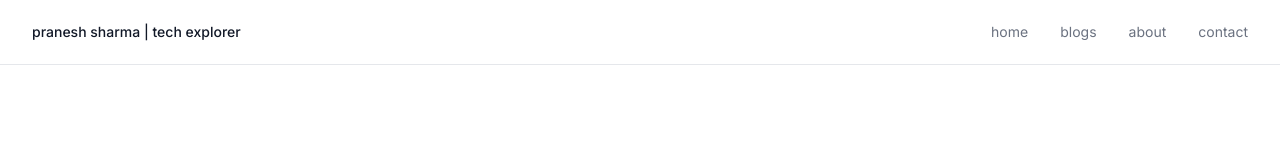
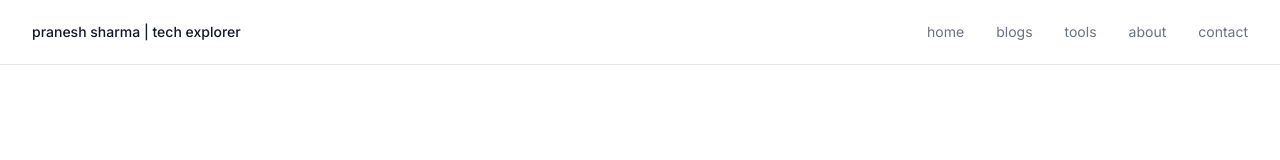
Before and after one commit to praneshsharma10/blog_greyscale, a Next.js app: page / in a window 1280 px wide. Shown: the top 160 px of the page. Built offline with nearby package versions, Linux system fonts and the light colour scheme.

Commit message:
upd head

```diff
--- a/components/header.tsx
+++ b/components/header.tsx
@@ -8,6 +8,7 @@ import { Menu, X } from 'lucide-react'
 const navigation = [
   { name: 'Home', href: '/' },
   { name: 'Blogs', href: '/blogs' },
+  { name: 'Tools', href: '/tools' },
   { name: 'About', href: '/about' },
   { name: 'Contact', href: '/contact' },
 ]
```
